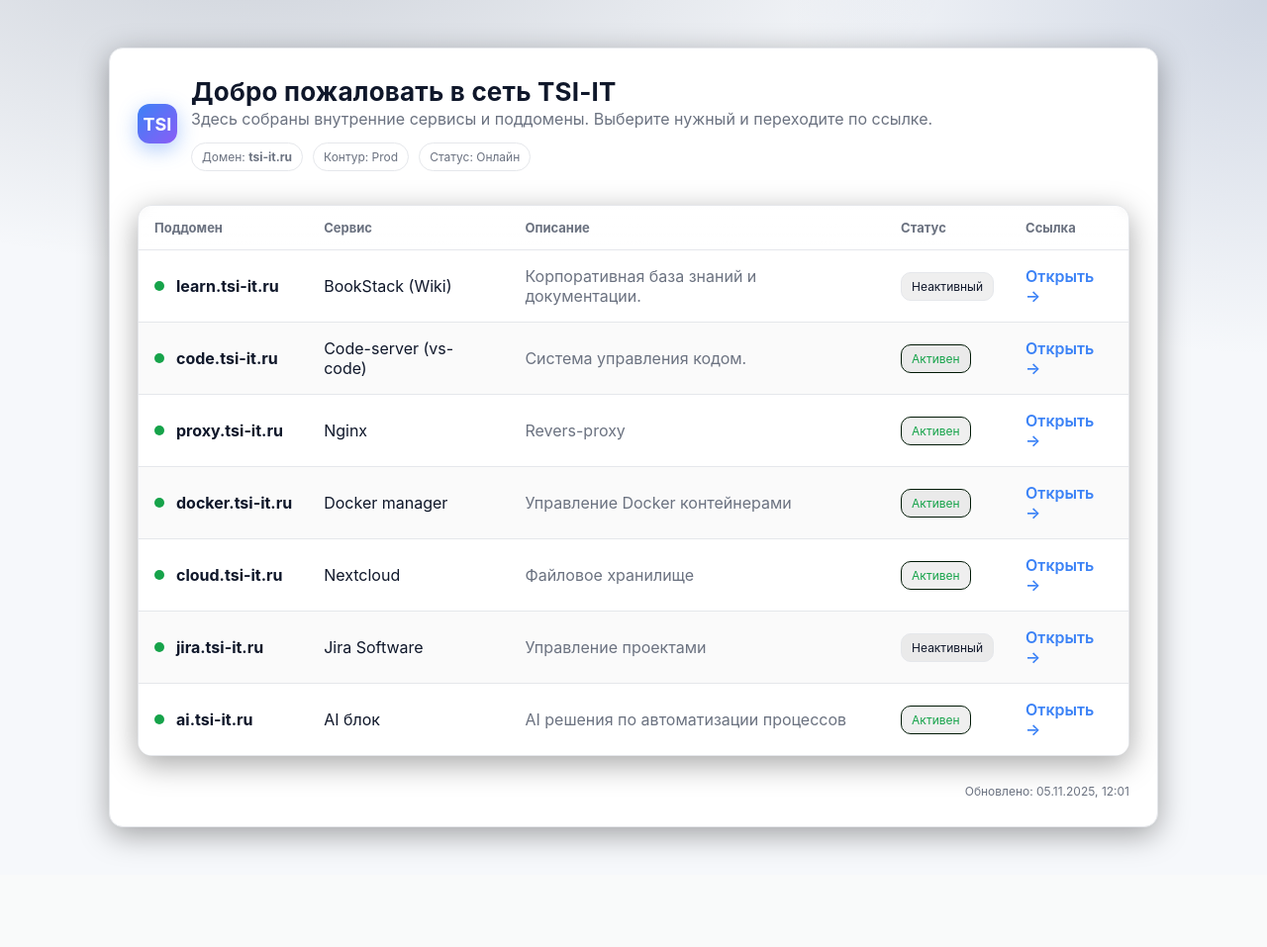
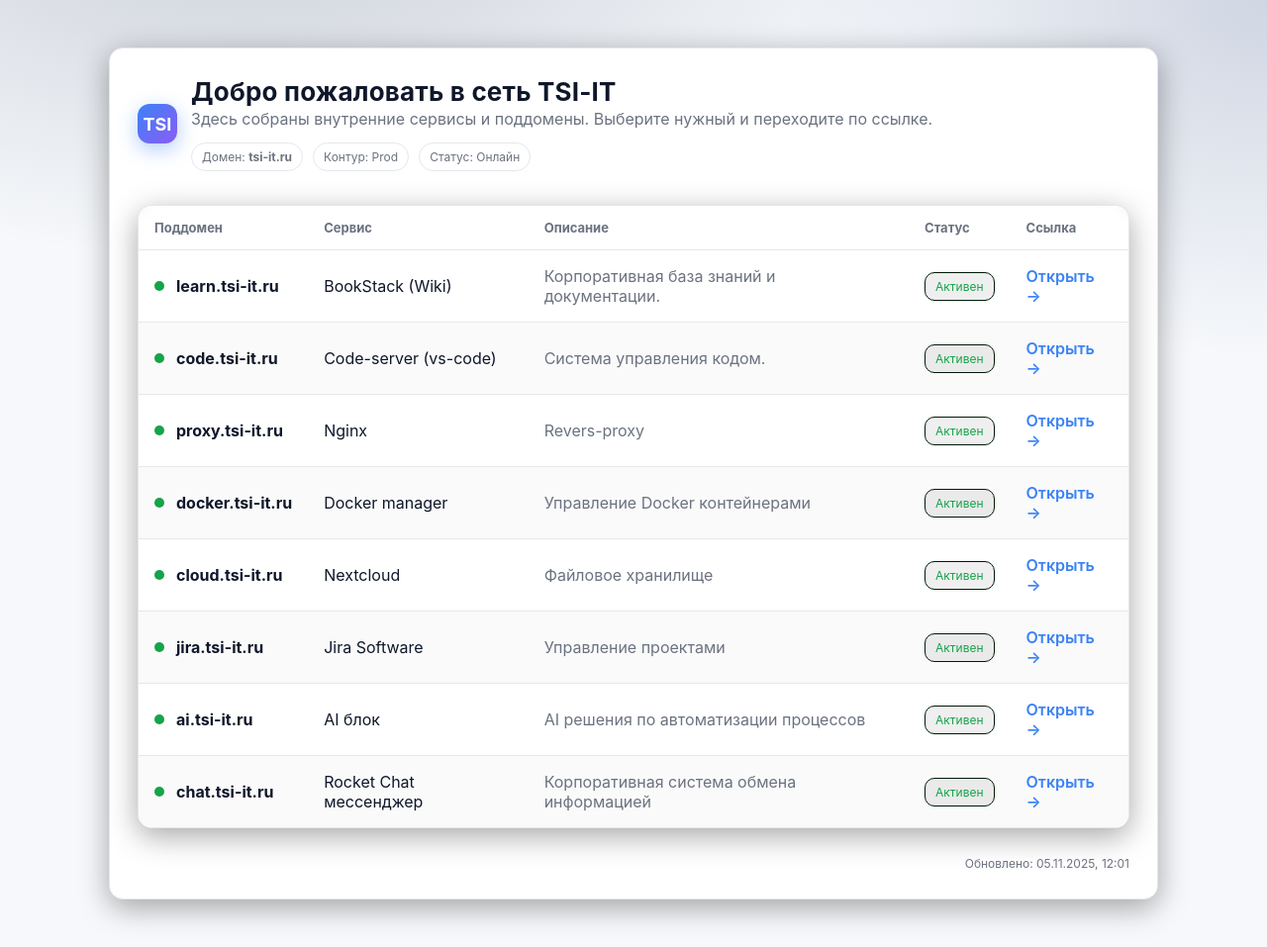
Before and after one commit to Kirill-Romanov-IT/tsi_info_portal, a Flask app: page / in a window 1280 px wide. Shown: the whole page at 99% size. Before the commit the page ends 862 px from the top, so only its background shows below. Run offline with Flask 3, Linux system fonts and the light colour scheme.

Commit message:
add 8 link

```diff
--- a/templates/index.html
+++ b/templates/index.html
@@ -201,7 +201,7 @@
               </td>
               <td data-label="Сервис">BookStack (Wiki)</td>
               <td data-label="Описание"><span class="desc">Корпоративная база знаний и документации.</span></td>
-              <td data-label="Статус"><span class="badge ">Неактивный</span></td>
+              <td data-label="Статус"><span class="badge ok">Активен</span></td>
               <td data-label="Ссылка"><a class="link" href="https://learn.tsi-it.ru" target="_blank" rel="noopener">Открыть →</a></td>
             </tr>
 
@@ -282,8 +282,8 @@
               </td>
               <td data-label="Сервис">Jira Software</td>
               <td data-label="Описание"><span class="desc">Управление проектами</span></td>
-              <td data-label="Статус"><span class="badge">Неактивный</span></td>
-              <td data-label="Ссылка"><a class="link" href="https://jira.tsi-it.ru" target="_blank" rel="noopener">Открыть →</a></td>
+              <td data-label="Статус"><span class="badge ok">Активен</span></td>
+              <td data-label="Ссылка"><a class="link" href="https://jira.bim-hub-pro.ru" target="_blank" rel="noopener">Открыть →</a></td>
             </tr>
 
             <!-- ▶️ Строка 7 -->
@@ -300,6 +300,22 @@
               <td data-label="Описание"><span class="desc">AI решения по автоматизации процессов</span></td>
               <td data-label="Статус"><span class="badge ok">Активен</span></td>
               <td data-label="Ссылка"><a class="link" href="https://ai.tsi-it.ru" target="_blank" rel="noopener">Открыть →</a></td>
+            </tr>
+
+            <!-- ▶️ Строка 8 -->
+            <tr>
+              <td data-label="Поддомен">
+                <div class="host">
+                  <svg width="10" height="10" viewBox="0 0 10 10" aria-hidden="true">
+                    <circle cx="5" cy="5" r="5" fill="currentColor" style="color: var(--ok)"></circle>
+                  </svg>
+                  <strong>chat.tsi-it.ru</strong>
+                </div>
+              </td>
+              <td data-label="Сервис">Rocket Chat мессенджер</td>
+              <td data-label="Описание"><span class="desc">Корпоративная система обмена информацией</span></td>
+              <td data-label="Статус"><span class="badge ok">Активен</span></td>
+              <td data-label="Ссылка"><a class="link" href="https://chat.tsi-it.ru" target="_blank" rel="noopener">Открыть →</a></td>
             </tr>
 
 
```
